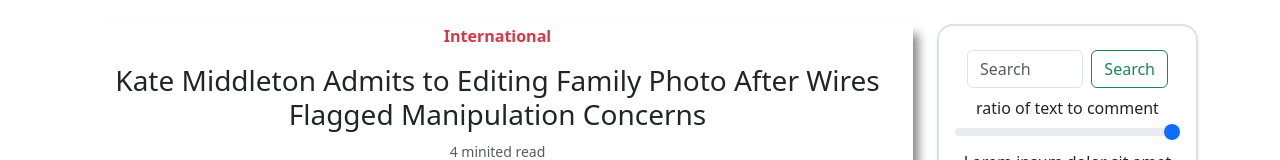
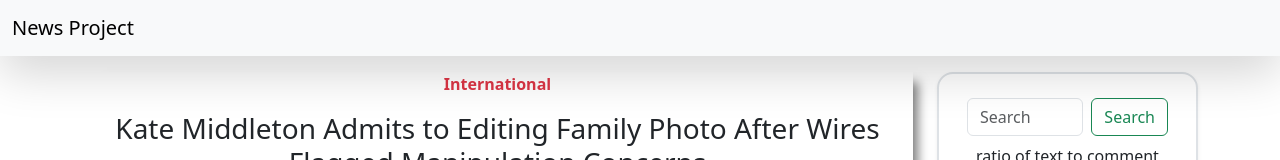
Before and after one commit to SueBwj/News_website, a Vue app in the folder news_website/: page / in a window 1280 px wide. Shown: the top 160 px of the page. Built offline with nearby package versions, Linux system fonts and the light colour scheme.

Commit message:
添加了Navbar功能

```diff
--- a/news_website/src/App.vue
+++ b/news_website/src/App.vue
@@ -1,11 +1,15 @@
 <script setup>
 import Body from "./components/Body.vue";
 import Comments from "./components/Comments.vue";
+import Navbar from "./components/Navbar.vue";
 </script>
 
 <template>
   <div class="container">
-    <div class="row">
+    <div class="row mb-5">
+      <Navbar />
+    </div>
+    <div class="row mt-3">
       <Body />
     </div>
     <div class="row">
--- /dev/null
+++ b/news_website/src/components/Navbar.vue
@@ -0,0 +1,7 @@
+<template>
+  <nav class="navbar fixed-top bg-body-tertiary shadow-lg">
+    <div class="container-fluid">
+      <a class="navbar-brand" href="#">News Project</a>
+    </div>
+  </nav>
+</template>
```
